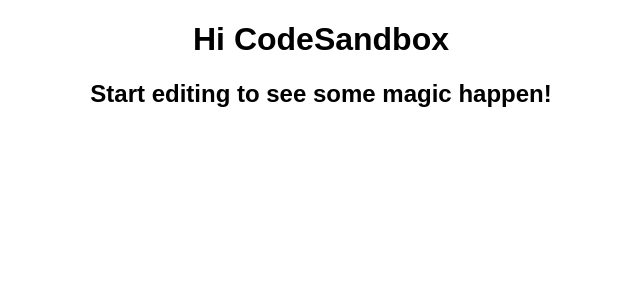
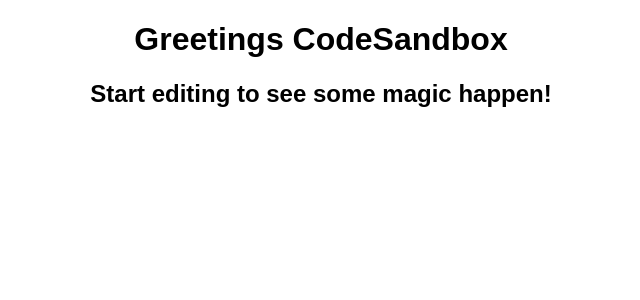
Before and after one commit to pnavarrc/react-demo-mikayla, a React (Create React App) app: page / in a window 1280 px wide. Shown: the top 300 px of the page, without its empty margins (319-959 px from the left). Built offline with nearby package versions, Linux system fonts and the light colour scheme.

Commit message:
Title copy change

```diff
--- a/src/App.js
+++ b/src/App.js
@@ -3,7 +3,7 @@
 export default function App() {
   return (
     <div className="App">
-      <h1>Hi CodeSandbox</h1>
+      <h1>Greetings CodeSandbox</h1>
       <h2>Start editing to see some magic happen!</h2>
     </div>
   );
```
